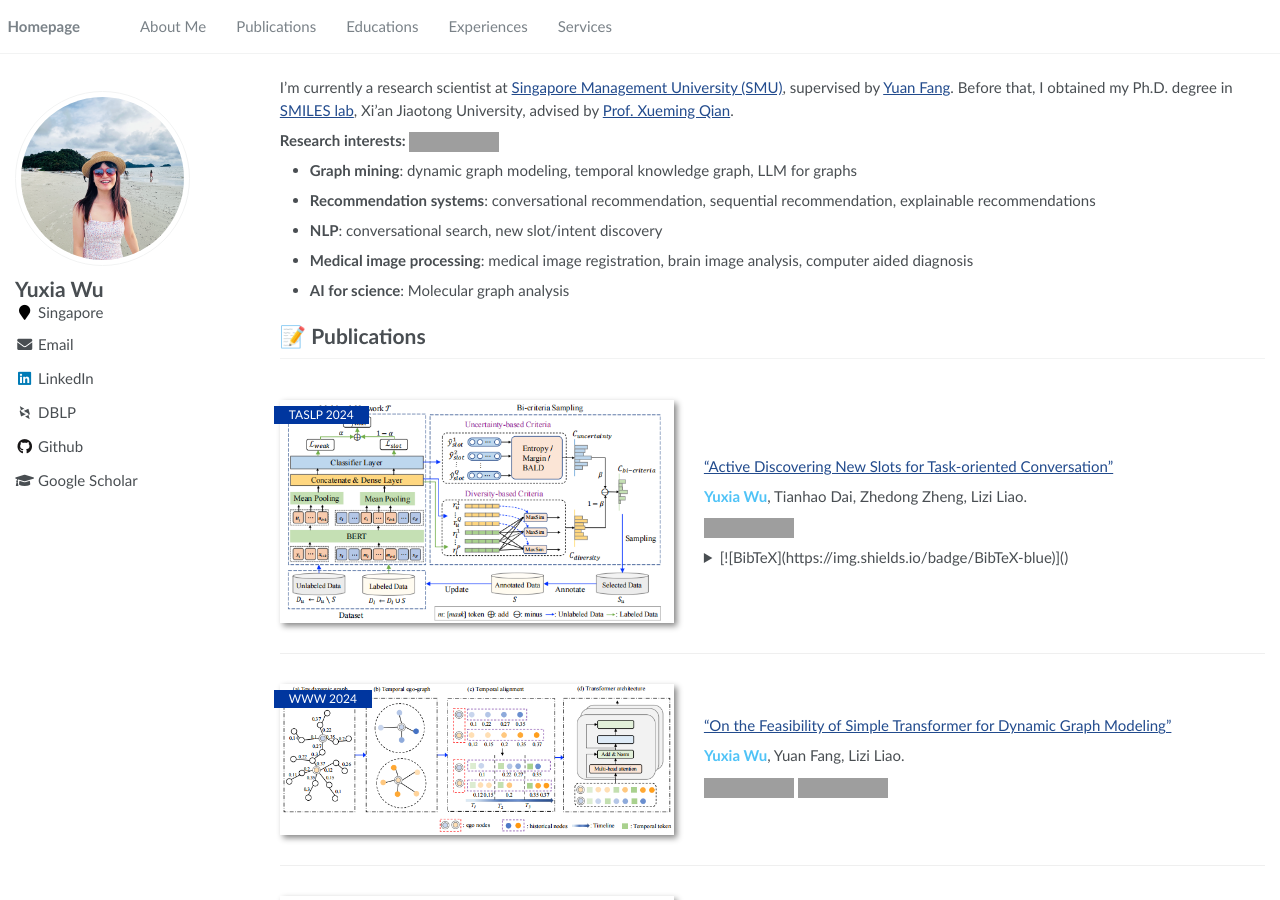
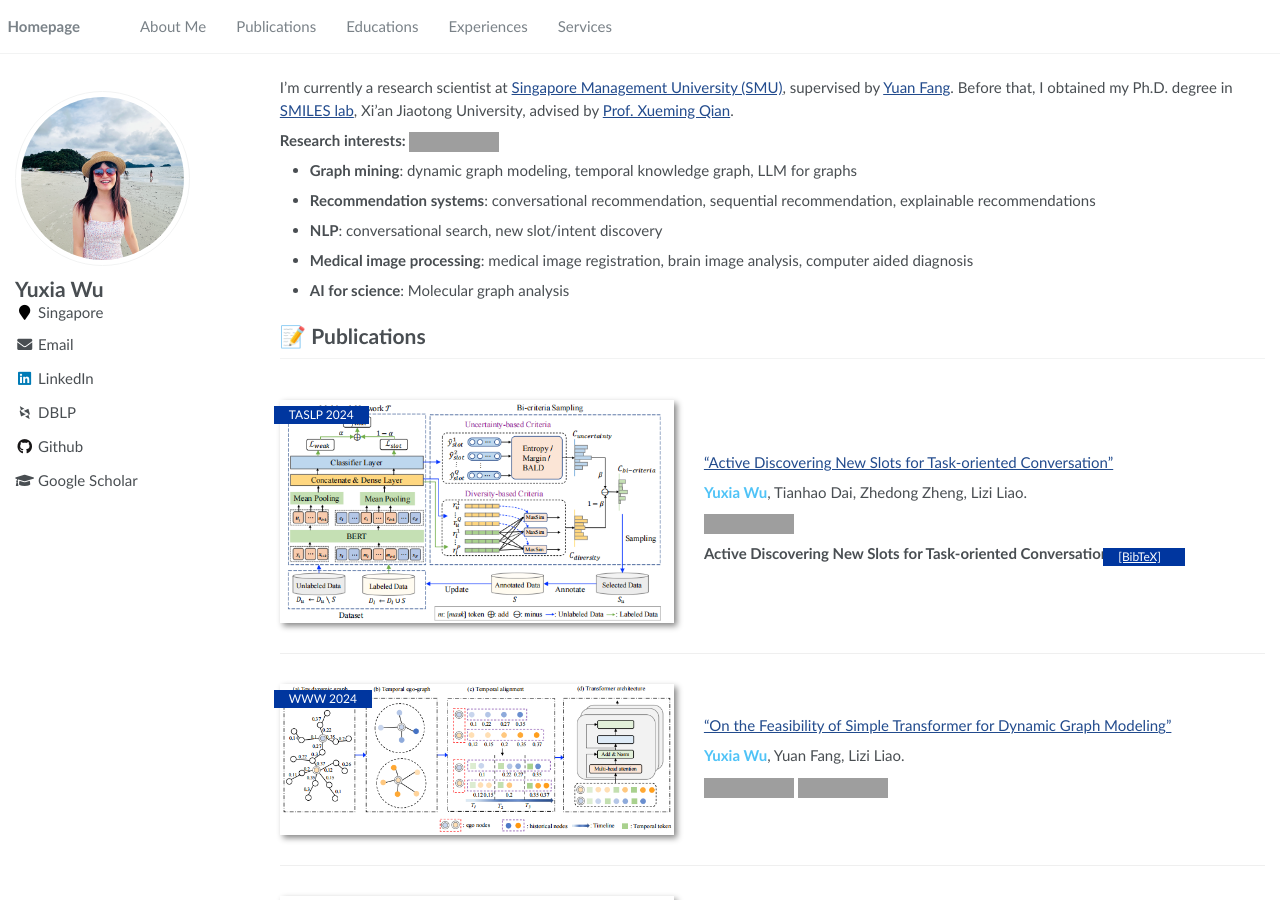
Before and after one commit to YuxiaWu/YuxiaWu.github.io, a Jekyll site: the page built from _pages/about.md, in a window 1280 px wide and 900 px high. Built offline with Jekyll 4.4.1, drawn with Linux system fonts in a browser that asks for light colours; some web fonts are replaced; grey boxes are pictures that could not be loaded.

Commit message:
Update about.md

```diff
--- a/_pages/about.md
+++ b/_pages/about.md
@@ -46,20 +46,29 @@
 <span style="color:#4FC3F7">**Yuxia Wu**</span>, Tianhao Dai, Zhedong Zheng, Lizi Liao.
 
 [![CODE](https://img.shields.io/badge/CODE-blue)](https://github.com/YuxiaWu/Bi-criteria) <strong><span class='show_paper_citations' data='bRgptuYAAAAJ:UebtZRa9Y70C'></span></strong>
-<details>
-     <summary>
-       [![BibTeX](https://img.shields.io/badge/BibTeX-blue)]()
-     </summary>
-     <pre>
-        @article{wu2024active,
-        title={Active discovering new slots for task-oriented conversation},
-        author={Wu, Yuxia and Dai, Tianhao and Zheng, Zhedong and Liao, Lizi},
-        journal={IEEE/ACM Transactions on Audio, Speech, and Language Processing},
-        year={2024},
-        publisher={IEEE}
-       }
-     </pre>
-   </details>
+
+<div class="publication">
+  <p>
+    <strong>Active Discovering New Slots for Task-oriented Conversation</strong>
+    <a href="#" class="badge" onclick="toggleSection(event, 'abstract1')">[Abstract]</a>
+    <a href="#" class="badge" onclick="toggleSection(event, 'bibtex1')">[BibTeX]</a>
+  </p>
+  <p id="abstract1" class="abstract section" style="display:none;">
+    This paper proposes a novel approach for actively discovering new slots in task-oriented conversations, enhancing the efficiency and accuracy of the dialogue systems...
+  </p>
+  <pre id="bibtex1" class="bibtex section" style="display:none;">
+@article{wu2024active,
+  title={Active discovering new slots for task-oriented conversation},
+  author={Wu, Yuxia and Dai, Tianhao and Zheng, Zhedong and Liao, Lizi},
+  journal={IEEE/ACM Transactions on Audio, Speech, and Language Processing},
+  year={2024},
+  publisher={IEEE}
+}
+  </pre>
+</div>
+
+
+
 </div>
 </div>
 
```
